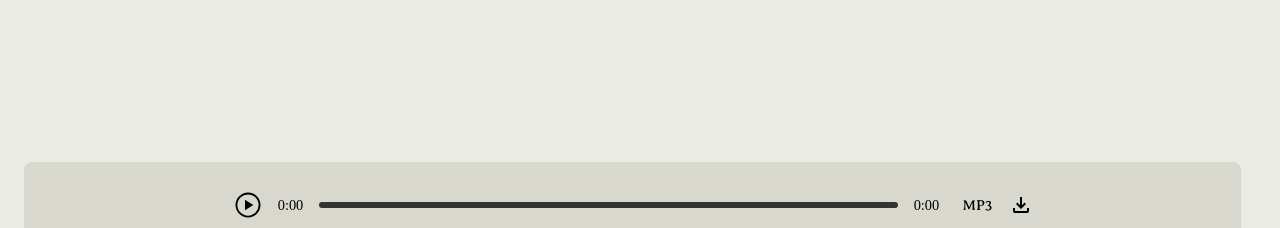
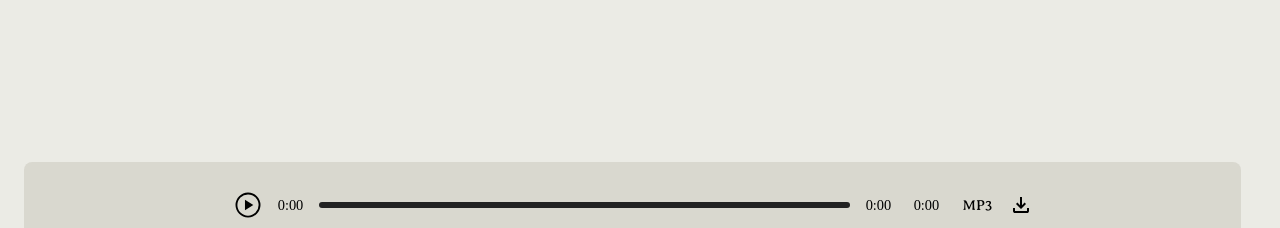
Before and after one commit to patrickbelcher/tobar-na-cluas, a Node project: template views/mix.ejs in a window 1280 px wide. Shown: the part 572-800 px from the top of the page. Run offline with Node 20 templates, Linux system fonts and the light colour scheme; the template is opened without the code that fills it, so the values that code supplies are empty; some libraries are stand-ins or nearby versions.

Commit message:
Accessibility: seek bar is now a keyboard/screen-reader slider

```diff
--- a/public/css/custom.css
+++ b/public/css/custom.css
@@ -793,26 +793,63 @@ main:has(> .about-page-section, > .four-o-four-section) {
   text-align: center;
 }
 
-/* Progress bar */
-.progress-wrapper {
+/* Seek slider: a real <input type="range">, drawn like the old bar.
+   --progress is set by player-ui.js; the track is filled up to it. */
+.seek {
+  --progress: 0%;
+  --seek-fill: #528167;
+  --seek-track: #222;
+  --seek-thumb: transparent; /* no dot by default */
+
   flex-grow: 1;
-  height: 6px;
-  background: #333;
-  border-radius: 3px;
-  overflow: hidden;
-  position: relative;
+  min-width: 0;
+  height: 18px; /* easier to hit than the 6px bar; the track itself stays 6px */
+  margin: 0;
+  background: transparent;
   cursor: pointer;
+  -webkit-appearance: none;
+  appearance: none;
 }
 
-.progress-wrapper.dragging {
-  cursor: pointer;
+.seek:disabled {
+  cursor: default;
 }
 
-#progress-bar {
-  height: 100%;
-  width: 0%;
-  background: #528167;
-  border-radius: 3px 0 0 3px;
+/* Track (Chrome/Safari, then Firefox) */
+.seek::-webkit-slider-runnable-track {
+  height: 6px;
+  border-radius: 3px;
+  background: linear-gradient(to right, var(--seek-fill) var(--progress), var(--seek-track) var(--progress));
+}
+
+.seek::-moz-range-track {
+  height: 6px;
+  border-radius: 3px;
+  background: linear-gradient(to right, var(--seek-fill) var(--progress), var(--seek-track) var(--progress));
+}
+
+.seek::-webkit-slider-thumb {
+  -webkit-appearance: none;
+  appearance: none;
+  width: 14px;
+  height: 14px;
+  margin-top: -4px; /* centre on the 6px track: (6 - 14) / 2 */
+  border: none;
+  border-radius: 50%;
+  background: var(--seek-thumb);
+}
+
+.seek::-moz-range-thumb {
+  width: 14px;
+  height: 14px;
+  border: none;
+  border-radius: 50%;
+  background: var(--seek-thumb);
+}
+
+/* Dot only on keyboard focus (the fill shows the position otherwise) */
+.seek:focus-visible {
+  --seek-thumb: #000;
 }
 
 /* Download / Format buttons */
--- a/public/js/player/player-ui.js
+++ b/public/js/player/player-ui.js
@@ -23,7 +23,7 @@ const pauseCircleSVG = `
 // --- DOM REFS ---
 const playBtn     = document.getElementById('play-btn');
 const playerIcon  = document.getElementById('player-icon');
-const progressBar = document.getElementById('progress-bar');
+const seekEl      = document.getElementById('seek');
 const elapsedEl   = document.getElementById('elapsed-time');
 const totalEl     = document.getElementById('total-time');
 const formatBtn   = document.getElementById('format-toggle');
@@ -42,13 +42,31 @@ function getMix(id) {
 }
 
 // --- PROGRESS UI ---
+let draggingSeek = false; // true while the user drags the slider, so playback doesn't move it
+
 export function updateProgressUI(time) {
   if (isNaN(audio.duration)) return;
 
   const percent = (time / audio.duration) * 100;
-  progressBar.style.width = percent + '%';
+  seekEl.max = audio.duration;
+  if (!draggingSeek) seekEl.value = time;
+  seekEl.style.setProperty('--progress', percent + '%'); // CSS fill
+  seekEl.setAttribute('aria-valuetext', `${spokenTime(time)} of ${spokenTime(audio.duration)}`);
+
   elapsedEl.textContent = formatTime(time);
   totalEl.textContent   = formatTime(audio.duration);
+}
+
+// "1 hour 2 minutes 5 seconds": how screen readers should say a time
+function spokenTime(seconds = 0) {
+  const h = Math.floor(seconds / 3600);
+  const m = Math.floor((seconds % 3600) / 60);
+  const s = Math.floor(seconds % 60);
+  const parts = [];
+  if (h) parts.push(`${h} hour${h === 1 ? '' : 's'}`);
+  if (m) parts.push(`${m} minute${m === 1 ? '' : 's'}`);
+  parts.push(`${s} second${s === 1 ? '' : 's'}`);
+  return parts.join(' ');
 }
 
 function formatTime(seconds = 0) {
@@ -149,6 +167,7 @@ function bindMixImageClickHandlers() {
 
 // --- AUDIO EVENT LISTENERS ---
 audio.addEventListener('loadedmetadata', () => {
+  seekEl.disabled = false; // a mix is loaded: the slider can be used
   updateProgressUI(audio.currentTime);
 });
 
@@ -207,7 +226,7 @@ document.addEventListener('keydown', (e) => {
   if (el && (
     el.tagName === 'BUTTON'   ||
     el.tagName === 'A'        ||
-    el.tagName === 'INPUT'    ||
+    (el.tagName === 'INPUT' && el !== seekEl) || // the seek slider has no Space action of its own
     el.tagName === 'TEXTAREA' ||
     el.tagName === 'SELECT'   ||
     el.isContentEditable
@@ -255,66 +274,28 @@ downloadBtn.addEventListener('click', () => {
   a.click();
 });
 
-// --- SEEK BAR ---
-const progressWrapper = document.querySelector('.progress-wrapper');
+// --- SEEK SLIDER ---
+// 'input' fires continuously while dragging: move the fill and times, but don't
+// seek yet. 'change' fires on release (and on each Home/End key): seek then.
+seekEl.addEventListener('input', () => {
+  draggingSeek = true;
+  updateProgressUI(Number(seekEl.value));
+});
 
-if (progressWrapper) {
-  let dragging = false;
+seekEl.addEventListener('change', () => {
+  draggingSeek = false;
+  audio.currentTime = Number(seekEl.value);
+  persistPlayerState();
+});
 
-  function seekTo(e) {
-    if (!audio.src || isNaN(audio.duration)) return;
-    if (!playerState.seekingAllowed) return;
-
-    const rect    = progressWrapper.getBoundingClientRect();
-    const percent = Math.min(Math.max((e.clientX - rect.left) / rect.width, 0), 1);
-
-    audio.currentTime = percent * audio.duration;
-    progressBar.style.width = (percent * 100) + '%';
-    blockSeeking();
-  }
-
-  progressWrapper.addEventListener('mousedown', (e) => {
-    if (!playerState.seekingAllowed) return;
-    dragging = true;
-    document.body.style.userSelect = 'none';
-    progressWrapper.classList.add('dragging');
-    seekTo(e);
-    blockSeeking();
-  });
-
-  document.addEventListener('mousemove', (e) => {
-    if (dragging) seekTo(e);
-  });
-
-  document.addEventListener('mouseup', () => {
-    if (dragging) {
-      dragging = false;
-      document.body.style.userSelect = '';
-      progressWrapper.classList.remove('dragging');
-      persistPlayerState();
-    }
-  });
-
-  progressWrapper.addEventListener('touchstart', (e) => {
-    dragging = true;
-    document.body.style.userSelect = 'none';
-    progressWrapper.classList.add('dragging');
-    seekTo(e.touches[0]);
-  }, { passive: true });
-
-  document.addEventListener('touchmove', (e) => {
-    if (dragging) {
-      seekTo(e.touches[0]);
-      e.preventDefault();
-    }
-  }, { passive: false });
-
-  document.addEventListener('touchend', () => {
-    dragging = false;
-    document.body.style.userSelect = '';
-    progressWrapper.classList.remove('dragging');
-  });
-}
+// Arrow keys jump 10 seconds, Page Up/Down 1 minute (Home/End: browser default)
+seekEl.addEventListener('keydown', (e) => {
+  const jumps = { ArrowRight: 10, ArrowUp: 10, ArrowLeft: -10, ArrowDown: -10, PageUp: 60, PageDown: -60 };
+  if (!(e.key in jumps) || isNaN(audio.duration)) return;
+  e.preventDefault();
+  audio.currentTime = Math.min(Math.max(audio.currentTime + jumps[e.key], 0), audio.duration);
+  updateProgressUI(audio.currentTime);
+});
 
 // --- PAGE CHANGE HANDLER ---
 document.addEventListener('player:pagechanged', (e) => {
--- a/views/partials/footer.ejs
+++ b/views/partials/footer.ejs
@@ -14,15 +14,15 @@
         <svg id="player-icon" aria-hidden="true"></svg>
       </button>
 
-        <!-- Elapsed time -->
-        <span id="elapsed-time">0:00</span>
+      <!-- Elapsed time (visual only: the slider tells screen readers) -->
+      <span id="elapsed-time" aria-hidden="true">0:00</span>
 
-        <!-- Seek bar -->
-        <div class="progress-wrapper">
-          <div id="progress-bar"></div>
-        </div>
+      <!-- Seek slider: keyboard and screen-reader operable; disabled until a mix loads -->
+      <input type="range" id="seek" class="seek" min="0" max="0" step="any" value="0" aria-label="Seek"
+        aria-valuetext="No mix loaded" disabled>
 
-        <!-- Total duration -->
+      <!-- Total duration (visual only) -->
+      <span id="total-time" aria-hidden="true">0:00</span>
       <span id="total-time">0:00</span>
 
       <!-- File Format -->
```
Lines whose indentation alone changed are shown as unchanged.
